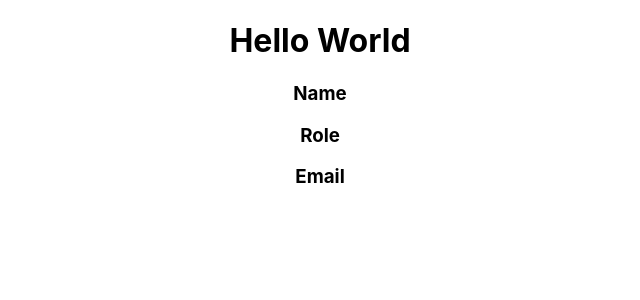
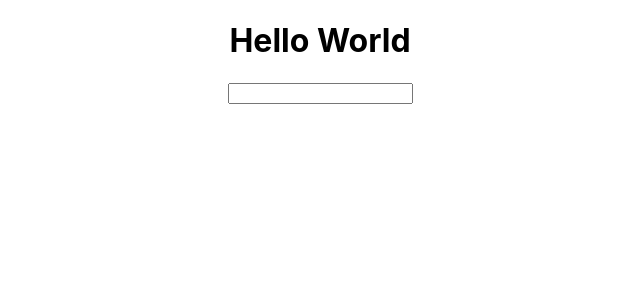
Before and after one commit to bloominstituteoftechnology/team-builder, a React (Create React App) app in the folder team-builder/: page / in a window 1280 px wide. Shown: the top 300 px of the page, without its empty margins (320-960 px from the left). Built offline with nearby package versions, Linux system fonts and the light colour scheme.

Commit message:
added input form into form.js

```diff
--- a/team-builder/src/App.js
+++ b/team-builder/src/App.js
@@ -1,12 +1,12 @@
   import './App.css';
 import React, {useState, useEffect} from 'react'
-import TeamCard from './components/Form'
+import Form from './components/Form'
 
 function App() {
   return (
     <div className="App">
       <h1>Hello World</h1>
-      <TeamCard />
+      <Form />
     </div>
   );
 }
--- a/team-builder/src/components/Form.js
+++ b/team-builder/src/components/Form.js
@@ -1,13 +1,13 @@
-import React from 'react';
+  import React, {useState, useEffect} from 'react'
 
-const TeamCard = props => {
+const Form = props => {
     return (
         <div>
-            <h3>Name</h3>
-            <h3>Role</h3>
-            <h3>Email</h3>
+           <form>
+            <input />
+           </form>
         </div>
     )
 }
 
-export default TeamCard
+export default Form
```
